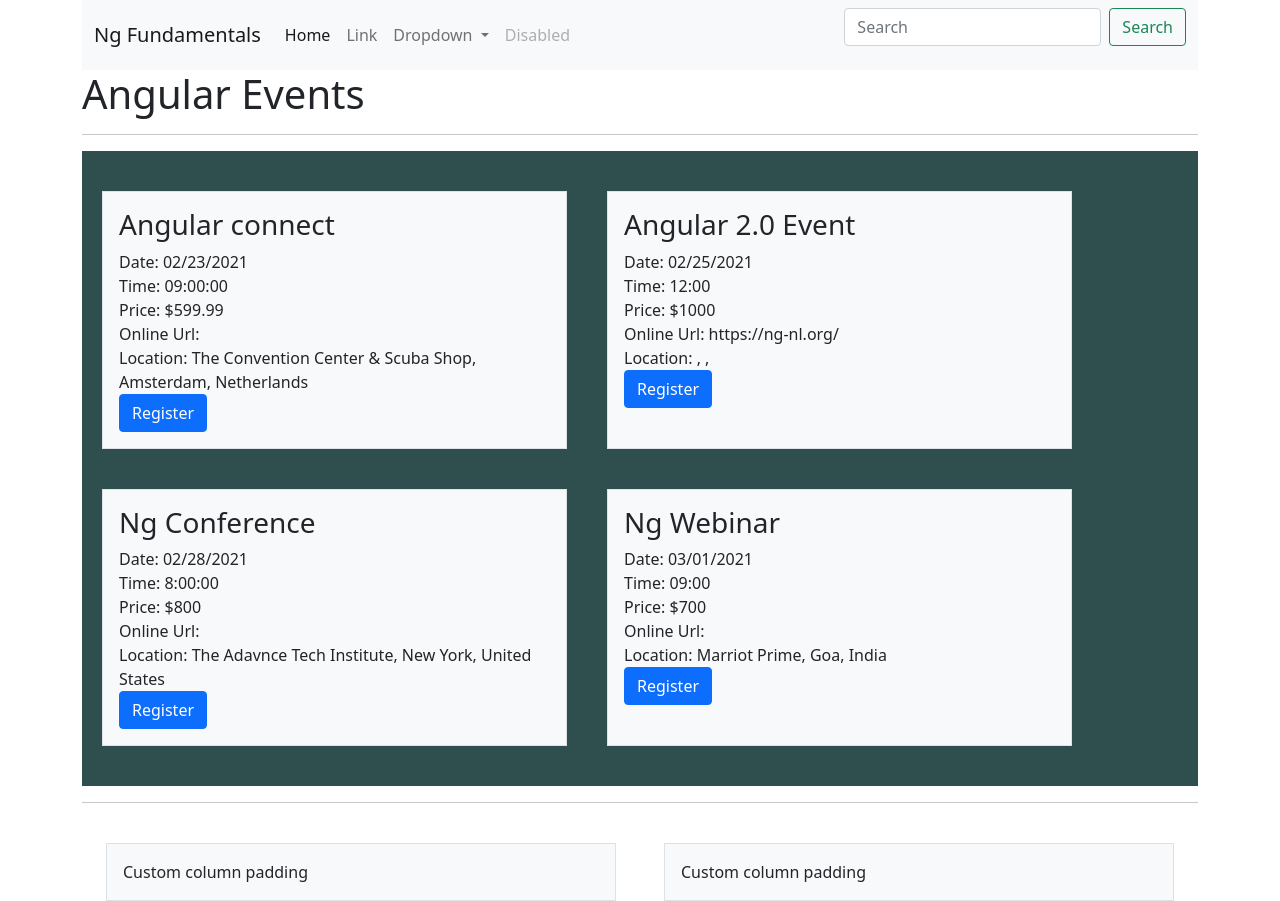
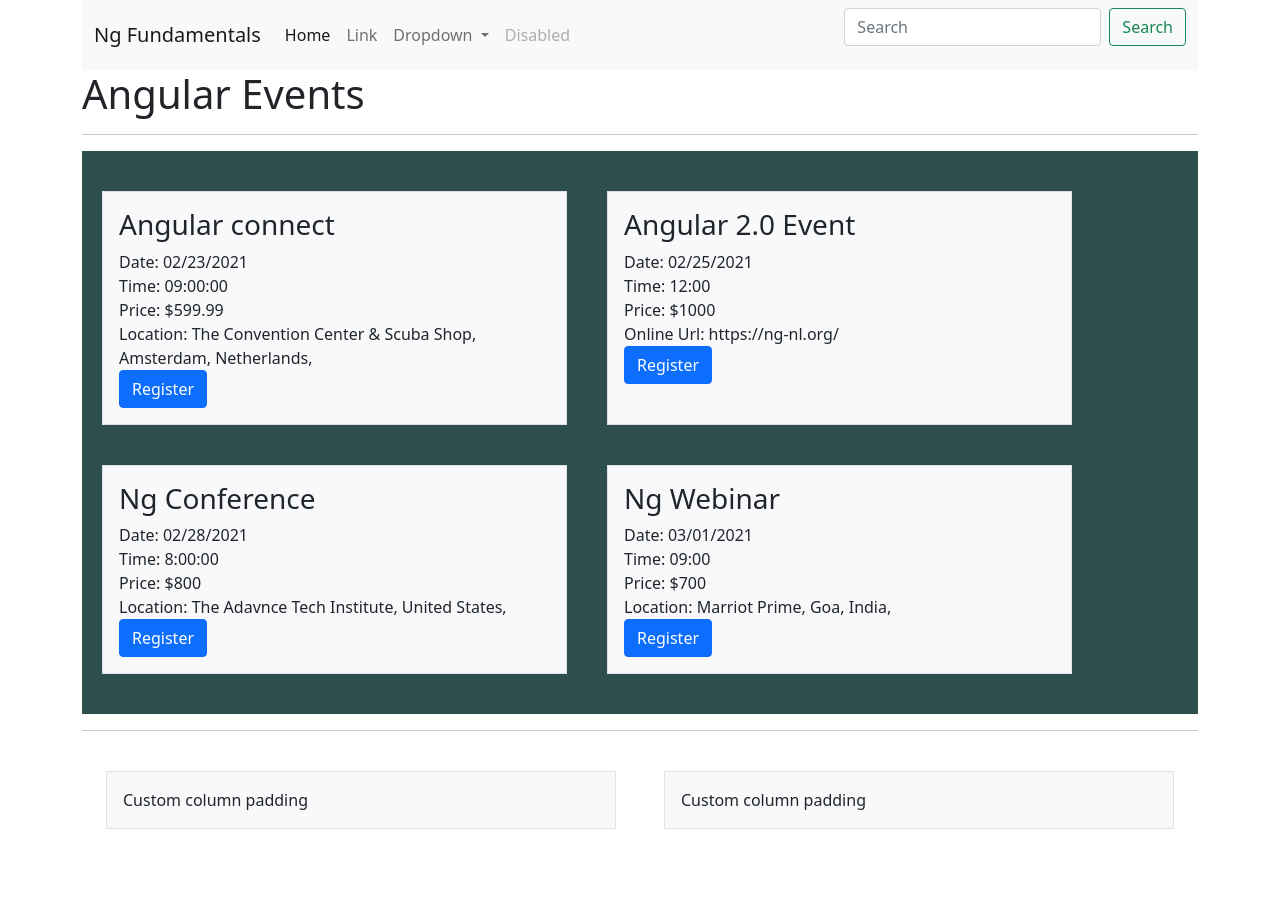
Before and after one commit to vijayB725/ng-fundamentals, an Angular app: page / in a window 1280 px wide. After the commit the page ends 829 px from the top, so only its background shows below. Built offline with nearby package versions, Linux system fonts and the light colour scheme.

Commit message:
2 files modified

```diff
--- a/src/app/events/event-list/event-list.component.ts
+++ b/src/app/events/event-list/event-list.component.ts
@@ -14,9 +14,9 @@ export class EventListComponent implements OnInit {
       time: "09:00:00",
       price: 599.99,
       location: {
-        address: 'The Convention Center & Scuba Shop',
-        city: 'Amsterdam',
-        country: 'Netherlands'
+        address: "The Convention Center & Scuba Shop",
+        city: "Amsterdam",
+        country: "Netherlands"
       }
     },
     {
@@ -25,7 +25,7 @@ export class EventListComponent implements OnInit {
       date: "02/25/2021",
       time: "12:00",
       price: 1000.0,
-      onlineUrl: 'https://ng-nl.org/',
+      onlineUrl: "https://ng-nl.org/"
     },
     {
       id: 4,
@@ -34,9 +34,9 @@ export class EventListComponent implements OnInit {
       time: "8:00:00",
       price: 800.0,
       location: {
-        address: 'The Adavnce Tech Institute',
-        city: 'New York',
-        country: 'United States'
+        address: "The Adavnce Tech Institute",
+        //  city: 'New York',
+        country: "United States"
       }
     },
     {
@@ -46,9 +46,9 @@ export class EventListComponent implements OnInit {
       time: "09:00",
       price: 700.0,
       location: {
-        address: 'Marriot Prime',
-        city: 'Goa',
-        country: 'India'
+        address: "Marriot Prime",
+        city: "Goa",
+        country: "India"
       }
     }
   ];
--- a/src/app/events/event-thumbnail/event-thumbnail.component.html
+++ b/src/app/events/event-thumbnail/event-thumbnail.component.html
@@ -4,9 +4,14 @@
 		<div>Date: {{events?.date}}</div>
 		<div>Time: {{events?.time}}</div>
 		<div>Price: ${{events?.price}}</div>
-    <div>Online Url: {{events?.onlineUrl}}</div>
+    <div *ngIf="events?.onlineUrl">Online Url: {{events?.onlineUrl}}</div>
 		<div>
-			<span>Location: {{events?.location?.address}}, {{events?.location?.city}}, {{events?.location?.country}}</span>
+			<span *ngIf="events?.location">
+        Location:
+        <span *ngIf="events.location?.address">{{events?.location?.address}}, </span>
+        <span *ngIf="events.location?.city">{{events?.location?.city}}, </span>
+        <span *ngIf="events.location?.country">{{events?.location?.country}}, </span>
+        </span>
 		</div>
 		<button class="btn btn-primary" (click)="handleRegister()">Register</button>
 	</div>
```
